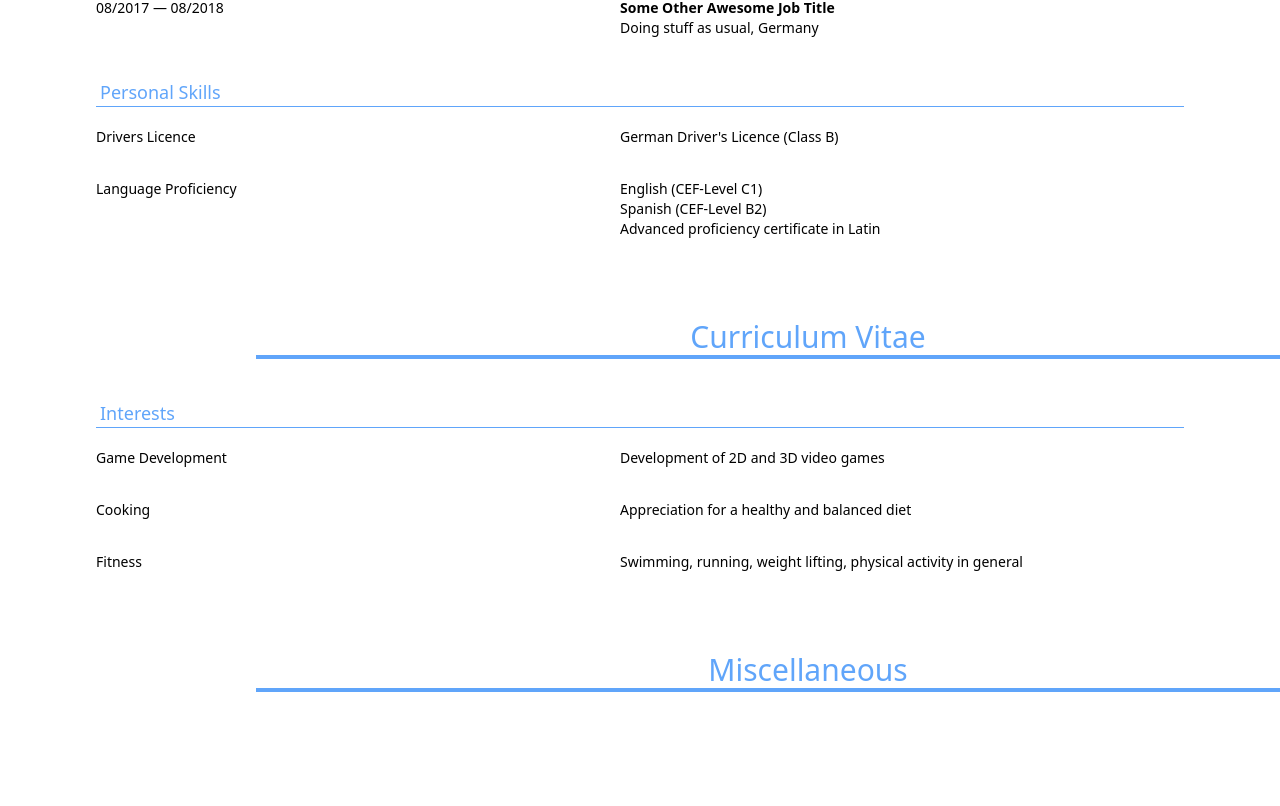
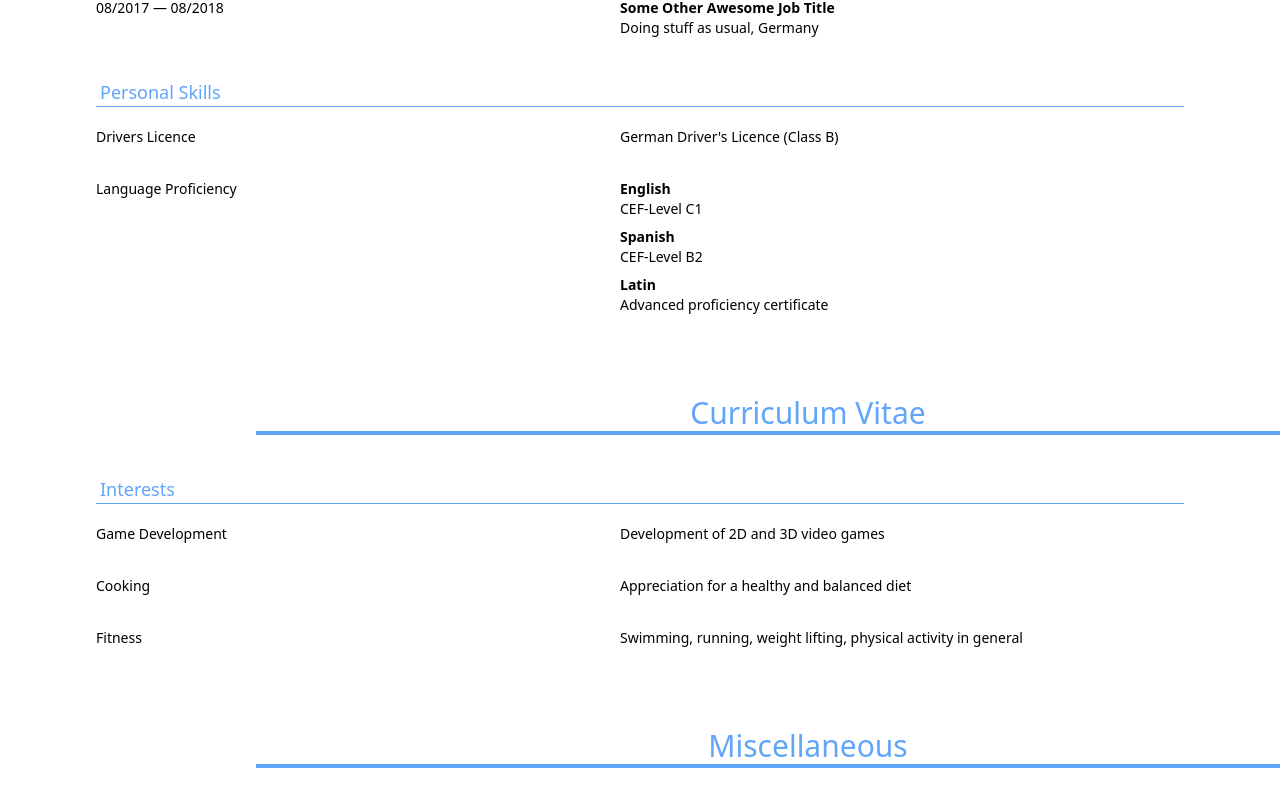
Before and after one commit to theovier/printable-multipage-cv, a Vue app: page / in a window 1280 px wide. Shown: the part 2326-3132 px from the top of the page. Before the commit the page ends 3098 px from the top, so only its background shows below. Built offline with nearby package versions, Linux system fonts and the light colour scheme.

Commit message:
add styling for language skills

```diff
--- a/src/components/sections/SkillsSection.vue
+++ b/src/components/sections/SkillsSection.vue
@@ -6,9 +6,20 @@
 				>German Driver's Licence (Class B)</entry
 			>
 			<entry cue="Language Proficiency">
-				<div>English (CEF-Level C1)</div>
-				<div>Spanish (CEF-Level B2)</div>
-				<div>Advanced proficiency certificate in Latin</div>
+				<div class="space-y-2">
+					<div>
+						<div class="font-semibold">English</div>
+						<div>CEF-Level C1</div>
+					</div>
+					<div>
+						<div class="font-semibold">Spanish</div>
+						<div>CEF-Level B2</div>
+					</div>
+					<div>
+						<div class="font-semibold">Latin</div>
+						<div>Advanced proficiency certificate</div>
+					</div>
+				</div>
 			</entry>
 		</entry-list>
 	</div>
```
